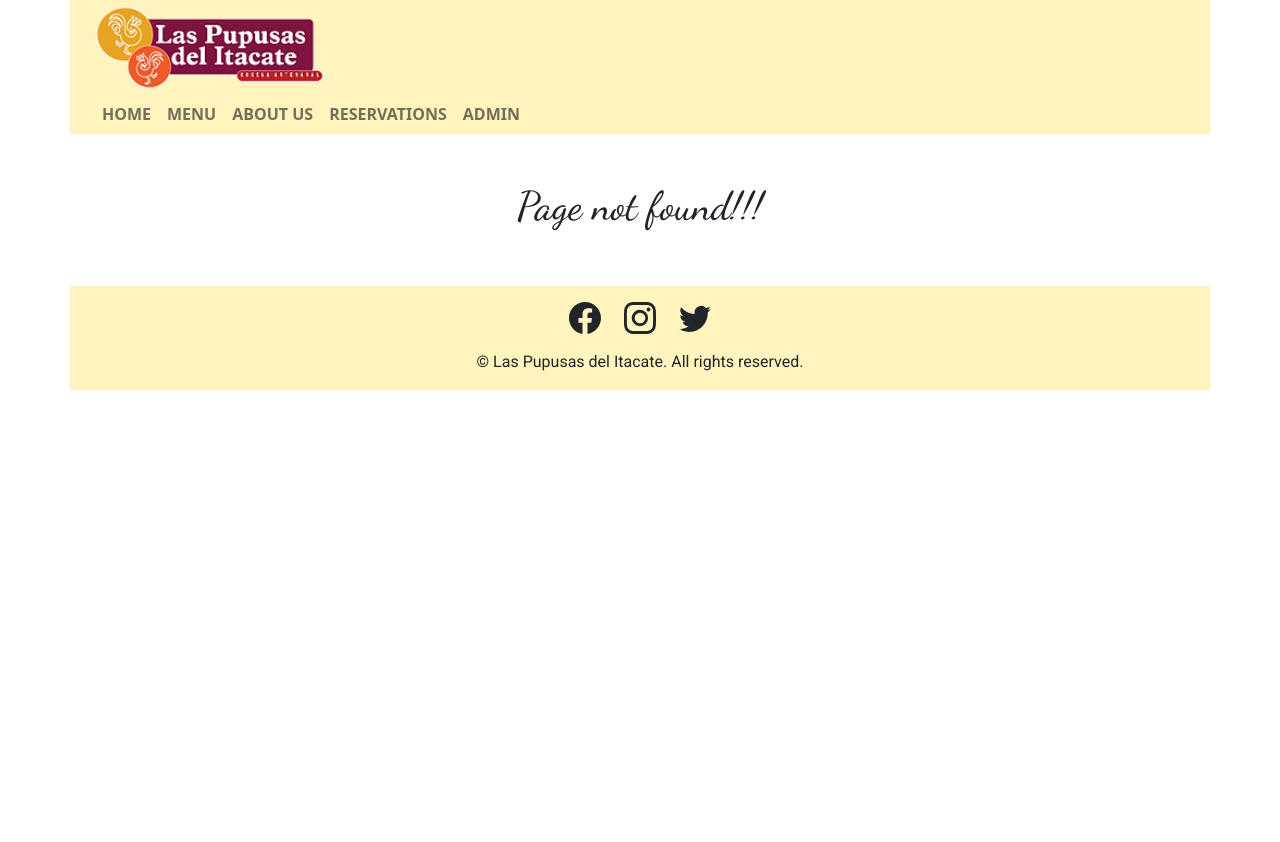
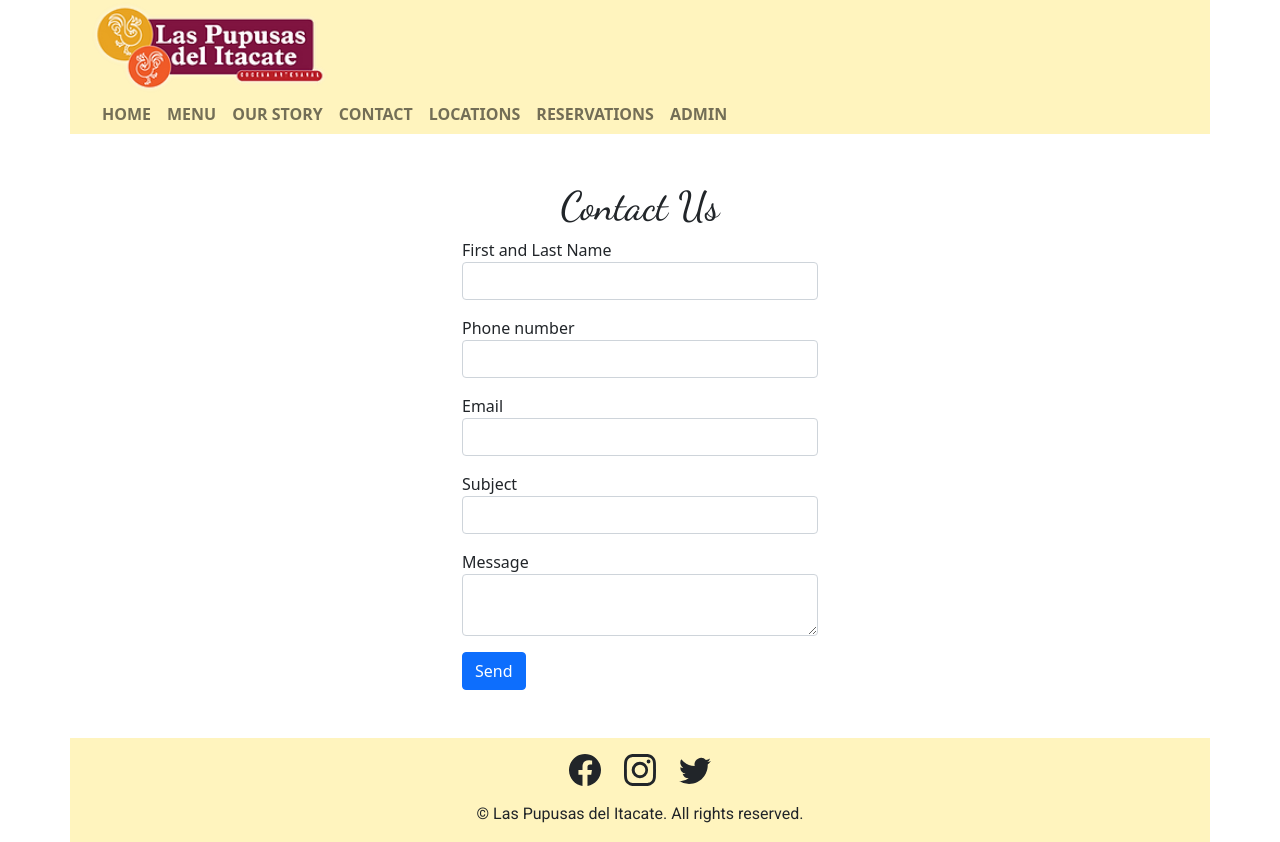
Before and after one commit to rolongoria/proyecto4, a React (Create React App) app: page /contact in a window 1280 px wide. Before the commit this address had no page. Before the commit the page ends 800 px from the top, so only its background shows below. Built offline with nearby package versions, Linux system fonts and the light colour scheme; what react-dotenv would draw is missing.

Commit message:
Contact page

```diff
--- a/src/components/Header.js
+++ b/src/components/Header.js
@@ -26,9 +26,10 @@ const Header = () => {
 
                   <Link className="nav-link" to="/">HOME</Link>
                   <Link className="nav-link" to="/menu">MENU</Link>
-                  <Link className="nav-link" to="/about">ABOUT US</Link>
+                  <Link className="nav-link" to="/about">OUR STORY</Link>
+                  <Link className="nav-link" to="/contact">CONTACT</Link>
+                  <Link className="nav-link" to="/locations">LOCATIONS</Link>
                   <Link className="nav-link" to="/reservation">RESERVATIONS</Link>
-                  {/* <Link className="nav-link" to="/pictures">PICTURES</Link> */}
                   <Link className="nav-link" to="/reservationsadmin">ADMIN</Link>
               </Nav>
             </Container>
--- a/src/components/ReserveForm.js
+++ b/src/components/ReserveForm.js
@@ -71,14 +71,7 @@ const ReserveForm = () => {
 
         </div>
 
-      <div className='col-sm-1'>
-
-      </div>
-
-      <div className='col-sm-3'>
-      {/* <Link to="/">Home</Link> */}
-      </div>
-
+        <div className='col-sm-4'></div>
 
       </div>
 
--- a/src/index.js
+++ b/src/index.js
@@ -8,8 +8,10 @@ import App from './App';
 import Home from './routes/Home';
 import Menu from './routes/Menu';
 import About from './routes/About';
+import Locations from './routes/Locations';
 import Reservations from './routes/Reservations';
 import ReservationsAdmin from './routes/ReservationsAdmin';
+import Contact from './routes/Contact';
 import NoPage from './routes/NoPage';
 
 const root = ReactDOM.createRoot(document.getElementById('root'));
@@ -23,6 +25,8 @@ root.render(
         <Route index element={<Home />} />
         <Route path="menu" element={<Menu />} />
         <Route path="about" element={<About />} />
+        <Route path="contact" element={<Contact/>} />
+        <Route path="locations" element={<Locations/>} />
         <Route path="reservation" element={<Reservations />} />
         <Route path="reservationsadmin" element={<ReservationsAdmin />} />
         <Route path="*" element={<NoPage />} />
--- a/src/routes/About.js
+++ b/src/routes/About.js
@@ -46,6 +46,12 @@ const About = () => {
             <div className='col-sm-3'></div>
           </div>
 
+          <div className='row'>
+          <div className='col-sm center-text'>
+            <h1>Contact Us</h1>
+          </div>
+        </div>
+
 
     </div>
   )
--- /dev/null
+++ b/src/routes/Contact.js
@@ -0,0 +1,53 @@
+import React from 'react'
+
+const Contact = () => {
+  return (
+    <div className='container reservation-container'>
+      <div className='row'>
+        <div className='col-sm center-text'>
+          <h1>Contact Us</h1>
+        </div>
+      </div>
+
+      <div className='row'>
+        <div className='col-sm-4'></div>
+        <div className='col-sm-4'>
+
+              <div className="form-group mb-3">
+                <label htmlFor="firstLastName">First and Last Name</label>
+                <input type="text" className="form-control" id="firstLastName" name="name" />
+              </div>
+
+              <div className="form-group mb-3">
+                <label htmlFor="phone">Phone number</label>
+                <input type="text" className="form-control" id="phone" name="phone" />
+              </div>
+
+              <div className="form-group mb-3">
+                <label htmlFor="email">Email</label>
+                <input type="email" className="form-control" id="email" name="email" />
+              </div>
+
+              <div className="form-group mb-3">
+                <label htmlFor="subject">Subject</label>
+                <input type="text" className="form-control" id="subject" name="subject" />
+              </div>
+
+              <div className="form-group mb-3">
+                <label htmlFor="subject">Message</label>
+                <textarea className="form-control" id="message" name="message"></textarea>
+              </div>
+
+              <button type="submit" className="btn btn-primary">Send</button>
+
+        </div>
+
+        <div className='col-sm-4'></div>
+
+      </div>
+
+    </div>
+  )
+}
+
+export default Contact
--- /dev/null
+++ b/src/routes/Locations.js
@@ -0,0 +1,24 @@
+import React from 'react'
+
+const Locations = () => {
+  return (
+    <div className='container'>
+      <div className='row'>
+        <div className='col-sm center-text'>
+          <h1>Locations</h1>
+        </div>
+      </div>
+
+      <div className='row'>
+        <div className='col-sm center-text'></div>
+      </div>
+
+      <div className='row'>
+        <div className='col-sm center-text'></div>
+      </div>
+
+    </div>
+  )
+}
+
+export default Locations
```
Lines whose indentation alone changed are shown as unchanged.
